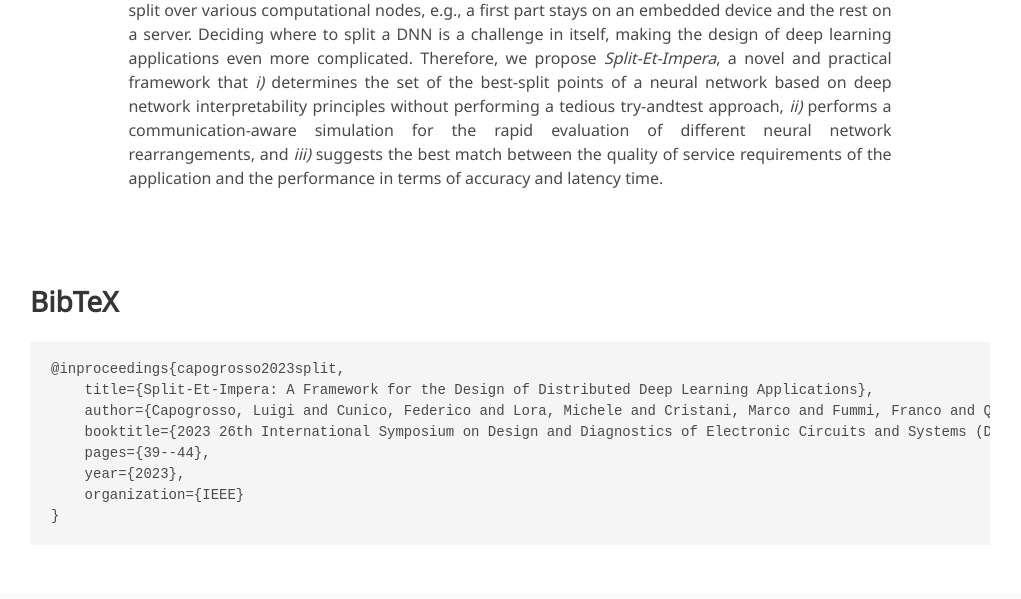
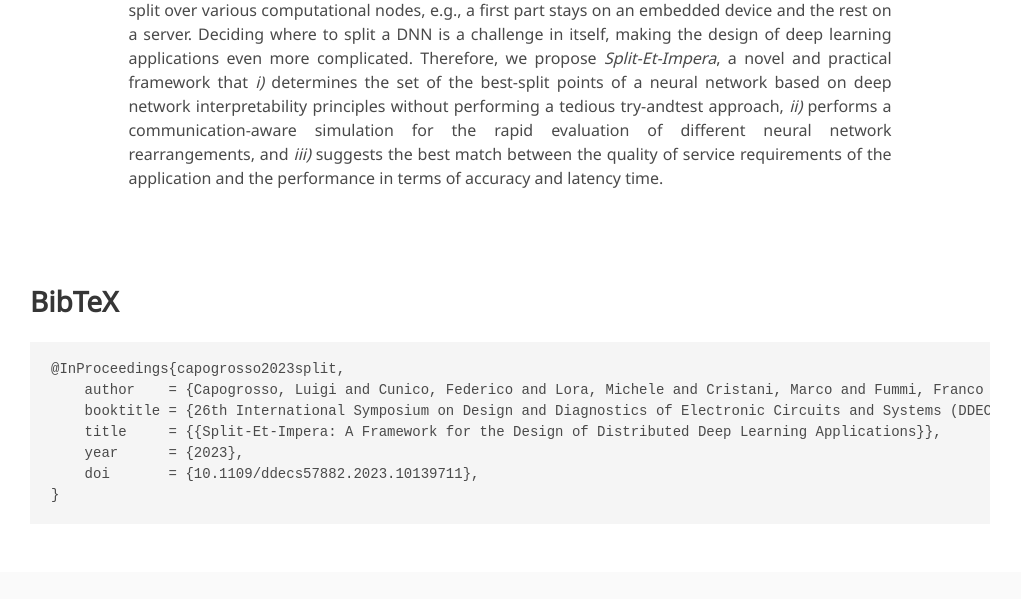
Before and after one commit to luigicapogrosso/split_et_impera, a plain HTML site: page index.html in a window 1280 px wide. Shown: the part 1481-2080 px from the top of the page, without its empty margins (130-1151 px from the left). Drawn offline with nearby package versions, Linux system fonts and the light colour scheme; some icons are missing; a web font is replaced by a local one.

Commit message:
Add COMSNETS 2025 paper and update BibTeX

```diff
--- a/index.html
+++ b/index.html
@@ -63,6 +63,9 @@
                             </a>
                             <a class="navbar-item" target="_blank" href="https://intelligolabs.github.io/LO-SC/">
                                 LO-SC (VLSI Design 2025)
+                            </a>
+                            <a class="navbar-item" target="_blank" href="https://luigicapogrosso.github.io/controllers_for_edge_cloud_cps/">
+                                Controllers for Edge-Cloud CPSs (COMSNETS 2025)
                             </a>
                         </div>
                     </div>
@@ -188,13 +191,12 @@
         <section class="section" id="BibTeX">
             <div class="container is-max-desktop content">
                 <h2 class="title">BibTeX</h2>
-<pre><code>@inproceedings{capogrosso2023split,
-    title={Split-Et-Impera: A Framework for the Design of Distributed Deep Learning Applications},
-    author={Capogrosso, Luigi and Cunico, Federico and Lora, Michele and Cristani, Marco and Fummi, Franco and Quaglia, Davide},
-    booktitle={2023 26th International Symposium on Design and Diagnostics of Electronic Circuits and Systems (DDECS)},
-    pages={39--44},
-    year={2023},
-    organization={IEEE}
+<pre><code>@InProceedings{capogrosso2023split,
+    author    = {Capogrosso, Luigi and Cunico, Federico and Lora, Michele and Cristani, Marco and Fummi, Franco and Quaglia, Davide},
+    booktitle = {26th International Symposium on Design and Diagnostics of Electronic Circuits and Systems (DDECS)},
+    title     = {{Split-Et-Impera: A Framework for the Design of Distributed Deep Learning Applications}},
+    year      = {2023},
+    doi       = {10.1109/ddecs57882.2023.10139711},
 }</code></pre>
             </div>
         </section>
```
